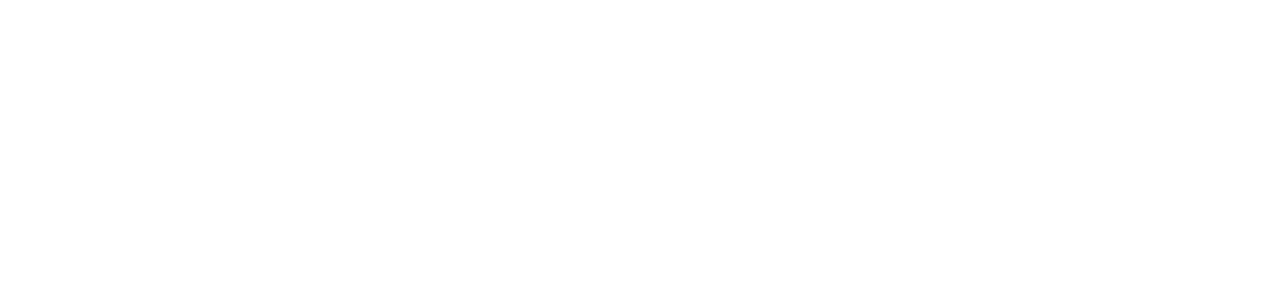
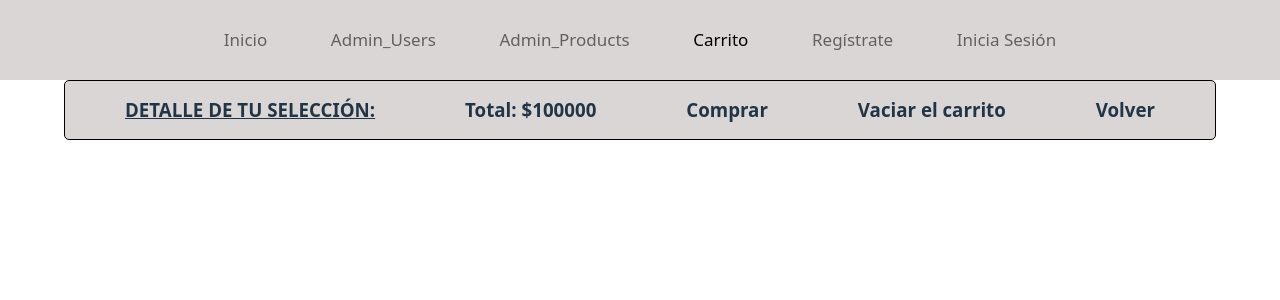
Before and after one commit to hugoaalderete7/sneakers_store, a React (Vite) app: page /cart in a window 1280 px wide. Shown: the top 300 px of the page. Built offline with nearby package versions, Linux system fonts and the light colour scheme.

Commit message:
Terminé los diseños de la CartPage y la AdminUsersPage, ahora empiezo la AdminProductsPage

```diff
--- a/src/components/form/login_register_form/LoginRegisterForm.css
+++ b/src/components/form/login_register_form/LoginRegisterForm.css
@@ -1,6 +1,6 @@
 .form-container{
     width: 100%;
-    z-index: 1000;
+    /* z-index: 1000; */
 }
 
 .form {
--- a/src/components/form/login_register_form/RegisterForm.jsx
+++ b/src/components/form/login_register_form/RegisterForm.jsx
@@ -51,7 +51,7 @@ const RegisterForm = () => {
     return (
         <div className='form-container'>
             <form className='form'>
-                <h2 className='h2-login-register'>Regístrate aquí !!</h2>
+                <h2 className='h2-login-register'>Registrar aquí:</h2>
                 <input
                     className="input-login-register"
                     name='name'
--- a/src/pages/admin_users_page/AdminUsersPage.css
+++ b/src/pages/admin_users_page/AdminUsersPage.css
@@ -0,0 +1,43 @@
+.admin-users-page-container {
+    width: 100vw;
+    height: 100vh;
+}
+
+.navbar-admin-container {
+    width: 100vw;
+}
+
+.form-users-admin-container {
+    width: 100vw;
+    display: flex;
+    height: 100vh;
+}
+
+.form-admin-container {
+    width: 25vw;
+    margin: auto 30px;
+    position: fixed;
+    top: 10vh;
+}
+
+.search-users-admin-container {
+    width: 75vw;
+    margin-top: 20vh;
+    margin-left: 25vw;
+}
+
+.search-admin{
+    display: flex;
+    justify-content: center;
+    margin-bottom: 20px;
+}
+
+.info-users-admin{
+    display: grid;
+    grid-template-columns: repeat(5, 1fr);
+}
+
+.info-users-admin h4{
+    margin: auto;
+    padding: 10px;
+}
--- a/src/pages/admin_users_page/AdminUsersPage.jsx
+++ b/src/pages/admin_users_page/AdminUsersPage.jsx
@@ -1,6 +1,9 @@
 import React, { useEffect } from 'react';
 import { useDispatch, useSelector } from 'react-redux';
 import { readUsers } from '../../store/slices/users/usersThunks';
+import './AdminUsersPage.css';
+import No_Transp_Navbar from '../../components/navbar/No_Transp_Navbar';
+import RegisterForm from '../../components/form/login_register_form/RegisterForm';
 
 const AdminUsersPage = () => {
     const dispatch = useDispatch();
@@ -17,12 +20,38 @@ const AdminUsersPage = () => {
     }, [dispatch]);
 
     return (
-        <div>
-            <ul>
-                {users.map(user => (
-                    <li key={user.id}>{user.name} - {user.email} - {user.admin}</li>
-                ))}
-            </ul>
+        <div className='admin-users-page-container'>
+            <section className='navbar-admin-container'>
+                <No_Transp_Navbar />
+            </section>
+            <section className='form-users-admin-container'>
+                <section className='form-admin-container'>
+                    <RegisterForm />
+                </section>
+                <section className='search-users-admin-container'>
+                    <section className='search-admin'>
+                        <h2 style={{ color: 'red', fontWeight: 'bold' }}>BUSCADOR</h2>
+                    </section>
+                    <section>
+                        {users.map(user => (
+                            <section className='info-users-admin'>
+                                <h4 key={user.id}>{user.name}</h4>
+                                <h4>{user.lastname}</h4>
+                                <h4>{user.age}</h4>
+                                <h4>{user.email}</h4>
+                                <h4>{user.admin}</h4>
+                            </section>
+
+                        ))}
+                    </section>
+
+                    {/* <ul>
+                        {users.map(user => (
+                            <li key={user.id}>{user.name} - {user.email} - {user.admin}</li>
+                        ))}
+                    </ul> */}
+                </section>
+            </section>
         </div>
     );
 }
--- a/src/pages/cart_page/CartPage.css
+++ b/src/pages/cart_page/CartPage.css
@@ -0,0 +1,50 @@
+.cart-container {
+    display: grid;
+    grid-template-rows: 80px 1fr;
+    height: 100vh;
+    width: 100vw;
+}
+
+.navbar-container {
+    grid-row: 1;
+    width: 100vw;
+}
+
+.products-cart-container {
+    grid-row: 2;
+    width: 90vw;
+    margin: 0 auto;
+}
+
+.total-cart {
+    width: 90%;
+    display: flex;
+    justify-content: space-around;
+    margin: auto;
+    position: fixed;
+    margin-top: 0px;
+    background-color: #dbd6d6;
+    padding: 15px;
+    border-radius: 5px;
+    border: solid 1px black;
+}
+
+.total-cart h3 {
+    font-weight: bold;
+}
+
+.li-container {
+    width: 100%;
+    display: grid;
+    grid-template-columns: repeat(9, 1fr);
+    margin: auto;
+}
+
+.li-container section {
+    margin: auto;
+}
+
+.li-container button {
+    width: 90%;;
+    height: 90%;
+}
--- a/src/pages/cart_page/CartPage.jsx
+++ b/src/pages/cart_page/CartPage.jsx
@@ -1,5 +1,7 @@
 import React, { useLayoutEffect } from 'react';
 import { useSelector } from 'react-redux';
+import No_Transp_Navbar from '../../components/navbar/No_Transp_Navbar';
+import "./CartPage.css";
 
 const CartPage = () => {
     const cart = useSelector((state) => state.cart);
@@ -8,12 +10,36 @@ const CartPage = () => {
 
     return (
         <div>
-            {cart.cart.map((product)=> (
-                <ul>
-                    <li key={product.index}>{product.name} - {product.price} - {product.quantity}</li>
-                </ul>
-            )
-            )}
+            <article className='cart-container'>
+                <section className='navbar-container'>
+                    <No_Transp_Navbar />
+                </section>
+                <section className='products-cart-container'>
+                    <section className='total-cart'>
+                        <h3 style={{textDecoration: 'underline'}}>DETALLE DE TU SELECCIÓN:</h3>
+                        <h3>Total: $100000</h3>
+                        <h3>Comprar</h3>
+                        <h3>Vaciar el carrito</h3>
+                        <h3>Volver</h3>
+                    </section>
+                    <section style={{marginTop: '70px', width:'100%'}}>
+                        {cart.cart.map((product) => (
+                            <section className='li-container'>
+                                <img src={product.image} style={{ width: '6vw' }} />
+                                <section><h4>Nombre</h4>{product.name}</section>
+                                <section><h4>Color</h4>{product.color}</section>
+                                <section><h4>Talle</h4>{product.size}</section>
+                                <section><h4>Precio</h4>{product.price}</section>
+                                <section><h4>Cantidad</h4>{product.quantity}</section>
+                                <section><h4>Parcial</h4>{product.quantity * product.price}</section>
+                                <button>Eliminar uno</button>
+                                <button>Eliminar todos</button>
+                            </section>
+                        )
+                        )}
+                    </section>
+                </section>
+            </article>
         </div>
     );
 }
```
